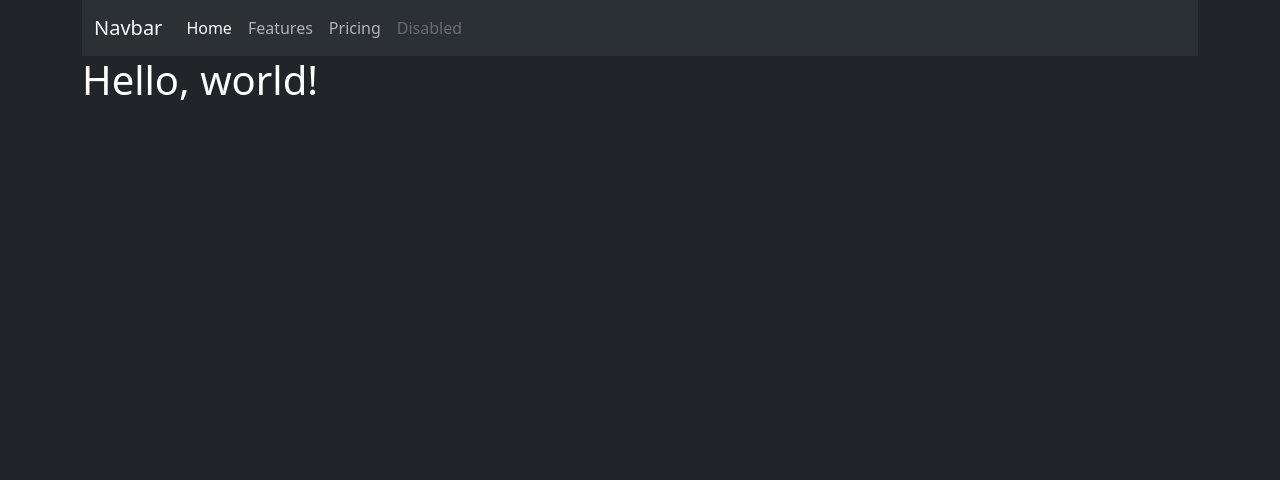
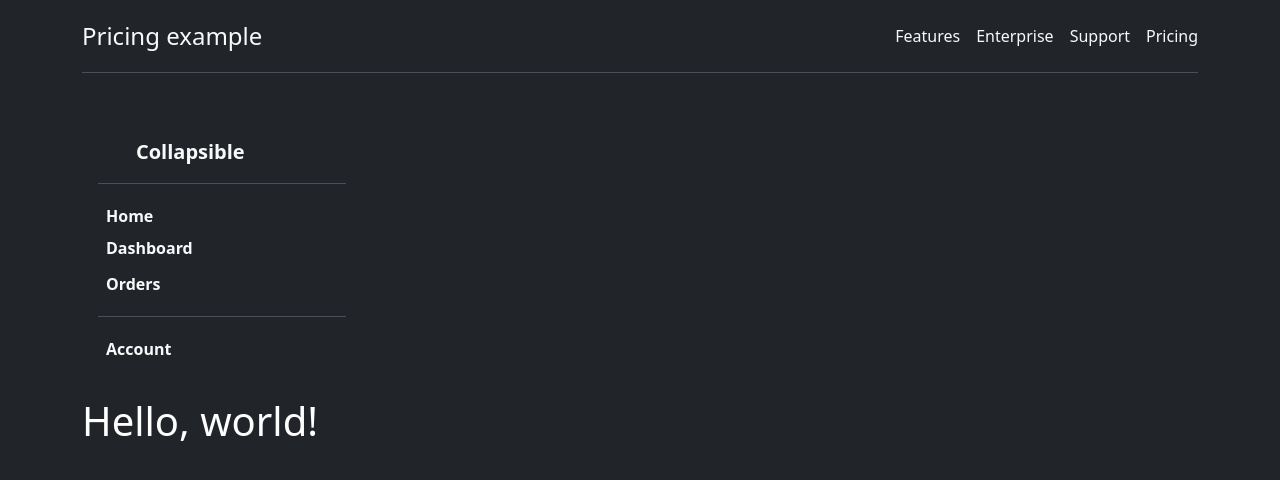
Before and after one commit to Benbok/web_applacation, a Django app: page / in a window 1280 px wide. Shown: the top 480 px of the page. Run offline with Django 4.2, Linux system fonts and the light colour scheme; some libraries are stand-ins or nearby versions.

Commit message:
редактирование base.html

```diff
--- /dev/null
+++ b/web_application/ultrasound_examination/static/ultrasound_examination/css/sidebars.css
@@ -0,0 +1,58 @@
+body {
+  min-height: 100vh;
+  min-height: -webkit-fill-available;
+}
+
+html {
+  height: -webkit-fill-available;
+}
+
+main {
+  height: 100vh;
+  height: -webkit-fill-available;
+  max-height: 100vh;
+  overflow-x: auto;
+  overflow-y: hidden;
+}
+
+.dropdown-toggle { outline: 0; }
+
+.btn-toggle {
+  padding: .25rem .5rem;
+  font-weight: 600;
+  color: rgba(0, 0, 0, .65);
+  background-color: transparent;
+}
+.btn-toggle:hover,
+.btn-toggle:focus {
+  color: rgba(0, 0, 0, .85);
+  background-color: #d2f4ea;
+}
+
+.btn-toggle::before {
+  width: 1.25em;
+  line-height: 0;
+  transition: transform .35s ease;
+  transform-origin: .5em 50%;
+}
+
+.btn-toggle[aria-expanded="true"] {
+  color: rgba(0, 0, 0, .85);
+}
+.btn-toggle[aria-expanded="true"]::before {
+  transform: rotate(90deg);
+}
+
+.btn-toggle-nav a {
+  padding: .1875rem .5rem;
+  margin-top: .125rem;
+  margin-left: 1.25rem;
+}
+.btn-toggle-nav a:hover,
+.btn-toggle-nav a:focus {
+  background-color: #d2f4ea;
+}
+
+.scrollarea {
+  overflow-y: auto;
+}
--- a/web_application/ultrasound_examination/templates/ultrasound_examination/base.html
+++ b/web_application/ultrasound_examination/templates/ultrasound_examination/base.html
@@ -1,39 +1,83 @@
 <!doctype html>
+{% load static %}
 <html lang="en" data-bs-theme="dark">
-{% load static %}
 <head>
     <meta charset="utf-8">
     <meta name="viewport" content="width=device-width, initial-scale=1">
     <link rel="stylesheet" href="{% static 'ultrasound_examination/css/bootstrap.min.css' %}">
+    <link rel="stylesheet" href="{% static 'ultrasound_examination/css/sidebars.css' %}">
     <title>Bootstrap demo</title>
 </head>
 <body>
-<div class="container">
-<!-- As a link -->
-<nav class="navbar navbar-expand-lg bg-body-tertiary">
-  <div class="container-fluid">
-    <a class="navbar-brand" href="#">Navbar</a>
-    <button class="navbar-toggler" type="button" data-bs-toggle="collapse" data-bs-target="#navbarNav" aria-controls="navbarNav" aria-expanded="false" aria-label="Toggle navigation">
-      <span class="navbar-toggler-icon"></span>
-    </button>
-    <div class="collapse navbar-collapse" id="navbarNav">
-      <ul class="navbar-nav">
-        <li class="nav-item">
-          <a class="nav-link active" aria-current="page" href="#">Home</a>
+<div class="container py-3">
+  <div class="d-flex flex-column flex-md-row align-items-center pb-3 mb-4 border-bottom">
+      <a href="/" class="d-flex align-items-center text-light text-decoration-none">
+        <span class="fs-4">Pricing example</span>
+      </a>
+
+      <nav class="d-inline-flex mt-2 mt-md-0 ms-md-auto">
+        <a class="me-3 py-2 text-light text-decoration-none" href="#">Features</a>
+        <a class="me-3 py-2 text-light text-decoration-none" href="#">Enterprise</a>
+        <a class="me-3 py-2 text-light text-decoration-none" href="#">Support</a>
+        <a class="py-2 text-light text-decoration-none" href="#">Pricing</a>
+      </nav>
+    </div>
+  <br>
+<div class="flex-shrink-0 p-3" style="width: 280px; background-color: dark;">
+    <a href="/" class="d-flex align-items-center pb-3 mb-3 link-light text-decoration-none border-bottom">
+      <svg class="bi pe-none me-2" width="30" height="24"><use xlink:href="#bootstrap"/></svg>
+      <span class="fs-5 fw-semibold">Collapsible</span>
+    </a>
+    <ul class="list-unstyled ps-0">
+      <li class="mb-1">
+        <li class="btn btn-toggle d-inline-flex align-items-center rounded border-0 link-light" data-bs-target="#">
+          Home
         </li>
-        <li class="nav-item">
-          <a class="nav-link" href="#">Features</a>
-        </li>
-        <li class="nav-item">
-          <a class="nav-link" href="#">Pricing</a>
-        </li>
-        <li class="nav-item">
-          <a class="nav-link disabled">Disabled</a>
-        </li>
-      </ul>
-    </div>
+
+      </li>
+      <li class="mb-1">
+        <button class="btn btn-toggle d-inline-flex align-items-center rounded border-0 collapsed link-light" data-bs-toggle="collapse" data-bs-target="#dashboard-collapse" aria-expanded="false">
+          Dashboard
+        </button>
+        <div class="collapse" id="dashboard-collapse">
+          <ul class="btn-toggle-nav list-unstyled fw-normal pb-1 small">
+            <li><a href="#" class="link-light d-inline-flex text-decoration-none rounded">Overview</a></li>
+            <li><a href="#" class="link-light d-inline-flex text-decoration-none rounded">Weekly</a></li>
+            <li><a href="#" class="link-light d-inline-flex text-decoration-none rounded">Monthly</a></li>
+            <li><a href="#" class="link-light d-inline-flex text-decoration-none rounded">Annually</a></li>
+          </ul>
+        </div>
+      </li>
+      <li class="mb-1">
+        <button class="btn btn-toggle d-inline-flex align-items-center rounded border-0 collapsed link-light" data-bs-toggle="collapse" data-bs-target="#orders-collapse" aria-expanded="false">
+          Orders
+        </button>
+        <div class="collapse" id="orders-collapse">
+          <ul class="btn-toggle-nav list-unstyled fw-normal pb-1 small">
+            <li><a href="#" class="link-light d-inline-flex text-decoration-none rounded">New</a></li>
+            <li><a href="#" class="link-light d-inline-flex text-decoration-none rounded">Processed</a></li>
+            <li><a href="#" class="link-light d-inline-flex text-decoration-none rounded">Shipped</a></li>
+            <li><a href="#" class="link-light d-inline-flex text-decoration-none rounded">Returned</a></li>
+          </ul>
+        </div>
+      </li>
+      <li class="border-top my-3"></li>
+      <li class="mb-1">
+        <button class="btn btn-toggle d-inline-flex align-items-center rounded border-0 collapsed link-light" data-bs-toggle="collapse" data-bs-target="#account-collapse" aria-expanded="false">
+          Account
+        </button>
+        <div class="collapse" id="account-collapse">
+          <ul class="btn-toggle-nav list-unstyled fw-normal pb-1 small">
+            <li><a href="#" class="link-light d-inline-flex text-decoration-none rounded">New...</a></li>
+            <li><a href="#" class="link-light d-inline-flex text-decoration-none rounded">Profile</a></li>
+            <li><a href="#" class="link-light d-inline-flex text-decoration-none rounded">Settings</a></li>
+            <li><a href="#" class="link-light d-inline-flex text-decoration-none rounded">Sign out</a></li>
+          </ul>
+        </div>
+      </li>
+    </ul>
   </div>
-</nav>
+
 <h1>Hello, world!</h1>
 </div>
 <script src="{% static 'ultrasound_examination/js/bootstrap.bundle.min.js' %}"></script>
--- a/web_application/web_application/settings.py
+++ b/web_application/web_application/settings.py
@@ -117,7 +117,7 @@ USE_TZ = True
 # https://docs.djangoproject.com/en/4.1/howto/static-files/
 
 STATIC_URL = 'static/'
-STATIC_ROOT = os.path.join(BASE_DIR, 'static/ultrasound_examination')
+STATIC_ROOT = os.path.join(BASE_DIR, 'static')
 STATICFILES_DIR = []
 
 # Default primary key field type
```
